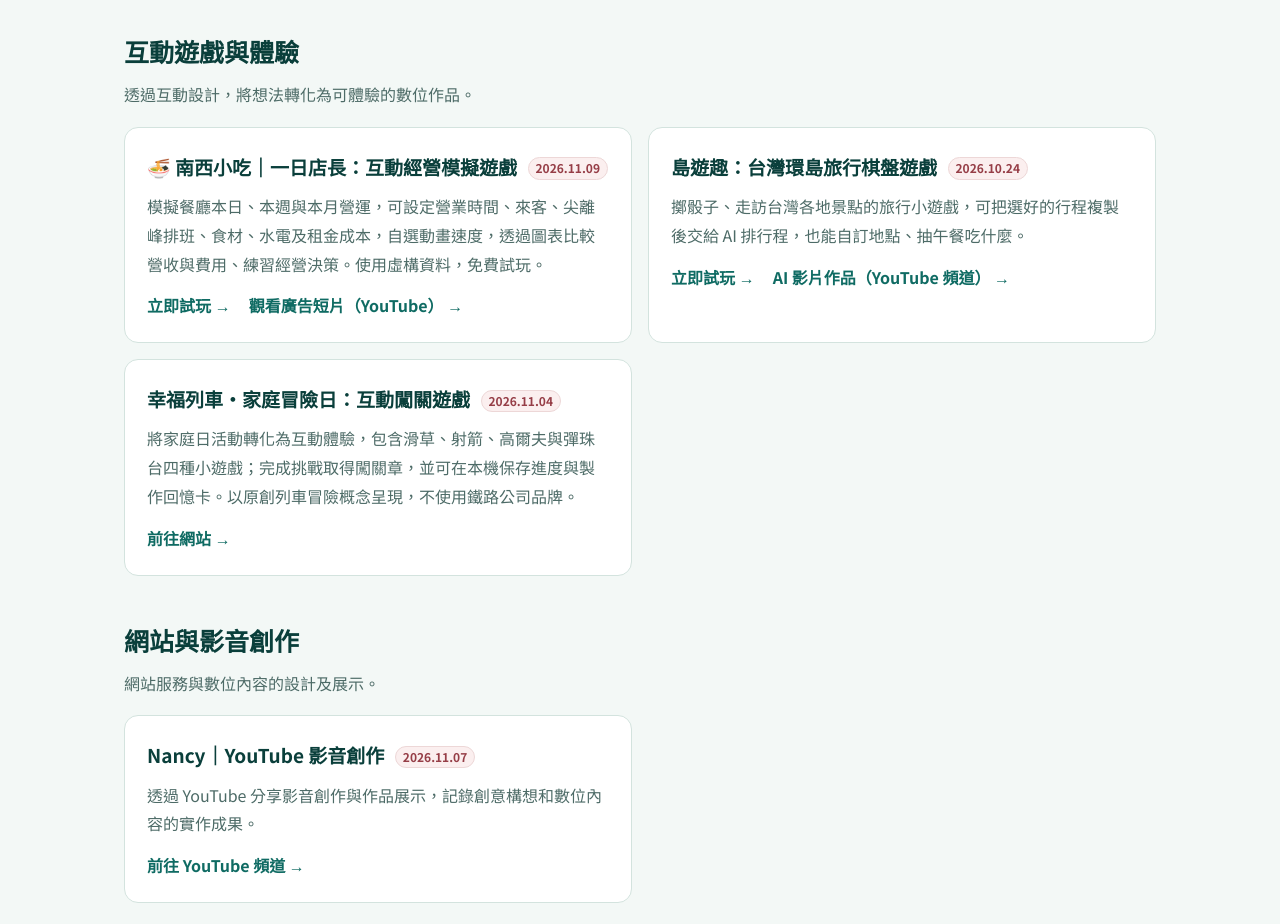
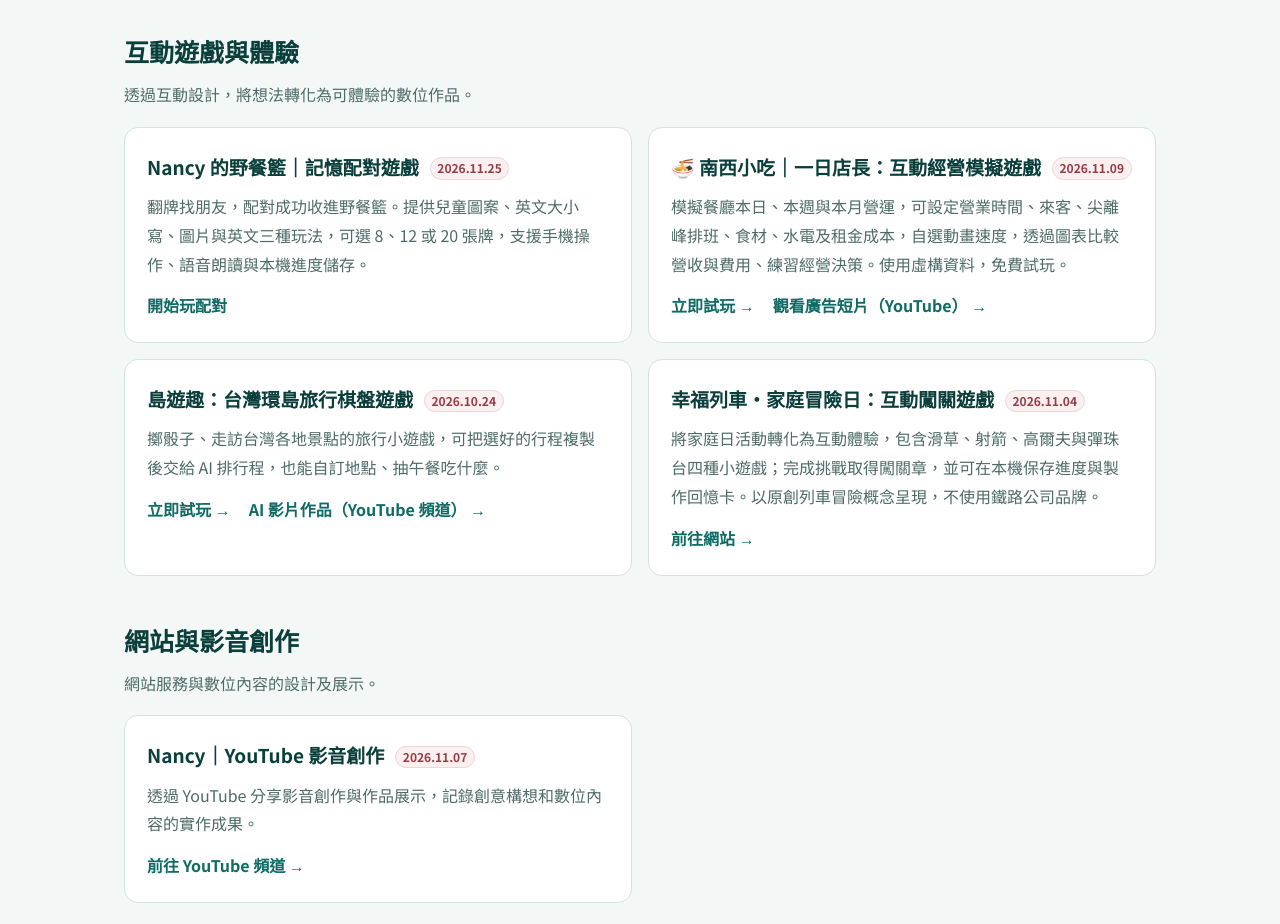
Before and after one commit to nancy098517/nancy098517.github.io, a plain HTML site: page portfolio.html in a window 1280 px wide. Shown: the part 1660-2584 px from the top of the page. Drawn offline with Linux system fonts and the light colour scheme.

Commit message:
Feature Nancy picnic memory matching game in portfolio

```diff
--- a/portfolio.html
+++ b/portfolio.html
@@ -179,6 +179,12 @@ footer{max-width:1080px;margin:auto;padding:20px 24px 40px;color:var(--muted);fo
         <span class="more">前往網站 →</span>
       </a></div></section>
 <section id="interactive"><h2>互動遊戲與體驗</h2><p class="section-note">透過互動設計，將想法轉化為可體驗的數位作品。</p><div class="cards">
+      <a class="post-card" href="./picnic-match/" target="_blank" rel="noopener noreferrer">
+        <h3>Nancy 的野餐籃｜記憶配對遊戲 <time class="work-date" datetime="2026-11-25" title="首次收錄於本站">2026.11.25</time></h3>
+        <p>翻牌找朋友，配對成功收進野餐籃。提供兒童圖案、英文大小寫、圖片與英文三種玩法，可選 8、12 或 20 張牌，支援手機操作、語音朗讀與本機進度儲存。</p>
+        <span class="more">開始玩配對</span>
+      </a>
+
 <article class="post-card">
         <h3>🍜 南西小吃｜一日店長：互動經營模擬遊戲 <time class="work-date" datetime="2026-11-09" title="首次收錄於本站">2026.11.09</time></h3>
         <p>模擬餐廳本日、本週與本月營運，可設定營業時間、來客、尖離峰排班、食材、水電及租金成本，自選動畫速度，透過圖表比較營收與費用、練習經營決策。使用虛構資料，免費試玩。</p>
```
